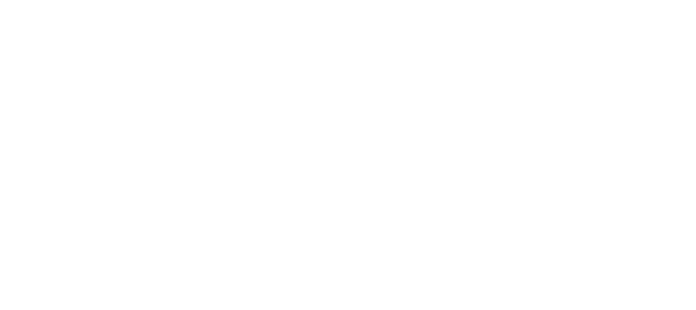
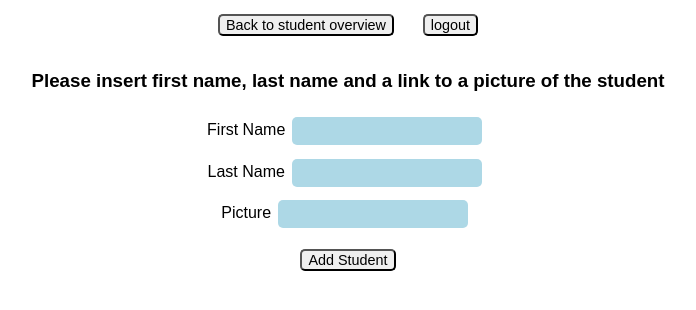
Before and after one commit to Ju1111/evaluator_frontend, a React (Create React App) app: page /batches/1/newstudent in a window 1280 px wide. Shown: the top 310 px of the page, without its empty margins (292-988 px from the left). Built offline with nearby package versions, Linux system fonts and the light colour scheme.

Commit message:
labels for student form

```diff
--- a/src/App.js
+++ b/src/App.js
@@ -5,6 +5,7 @@
 import LogoutPage from './components/logout/LogoutPage'
 import StudentsList from './components/studentslist/StudentsList'
 import AddBatch from './components/addbatch/AddBatch'
+import AddStudent from './components/addstudent/AddStudent'
 import { BrowserRouter as Router, Route, Redirect } from 'react-router-dom'
 
 class App extends Component {
@@ -17,6 +18,7 @@
           <Route exact path="/batches" component= { Batches } />
           <Route exact path="/batches/:batchId/students" component= { StudentsList } />
           <Route exact path="/newbatch" component= { AddBatch } />
+          <Route exact path="/batches/:batchId/newstudent" component= { AddStudent } />
           <Route exact path="/" render={ () => <Redirect to="/login" /> } />
         </div>
       </Router>
--- a/src/components/addbatch/BatchForm.js
+++ b/src/components/addbatch/BatchForm.js
@@ -32,13 +32,13 @@
 
   				<div>
   					<label htmlFor="startDate">Start Date</label>
-  					<input type="string" name="startDate" id="startDate" value={
+  					<input type="text" name="startDate" id="startDate" value={
   						this.state.startDate || ''
   					} onChange={ this.handleChange } />
   				</div>
   				<div>
   					<label htmlFor="endDate">End Date</label>
-  					<input type="string" name="endDate" id="endDate" value={
+  					<input type="text" name="endDate" id="endDate" value={
   						this.state.endDate || ''
   					} onChange={ this.handleChange } />
   				</div>
--- a/src/components/addstudent/AddStudent.js
+++ b/src/components/addstudent/AddStudent.js
@@ -28,7 +28,7 @@
     return (
       <div className="addStudent">
         <button className="back" onClick={ () => history.push('./batches') }>
-          Back to batches
+          Back to student overview
         </button>
         <button className="logout" onClick={ () => history.push('./logout') }>
           logout
--- /dev/null
+++ b/src/components/addstudent/StudentForm.css
@@ -0,0 +1,4 @@
+.addStudent input {
+  background-color: lightblue;
+  margin: 0.5em;
+}
--- a/src/components/addstudent/StudentForm.js
+++ b/src/components/addstudent/StudentForm.js
@@ -1,4 +1,5 @@
 import React, {PureComponent} from 'react'
+import './StudentForm.css'
 
 export default class BatchForm extends PureComponent {
 	state = { }
@@ -24,24 +25,24 @@
   				<div>
             <h3>Please insert first name, last name and a link to a picture of the student</h3>
   					<label htmlFor="firstName">First Name</label>
-  					<input type="number" name="batchNumber" id="batchNumber" value={
+  					<input type="text" name="firstName" id="firstName" value={
   						this.state.batchNumber || ''
   					} onChange={ this.handleChange } />
   				</div>
 
   				<div>
-  					<label htmlFor="startDate">Start Date</label>
-  					<input type="string" name="startDate" id="startDate" value={
+  					<label htmlFor="lastName">Last Name</label>
+  					<input type="text" name="lastName" id="lastName" value={
   						this.state.startDate || ''
   					} onChange={ this.handleChange } />
   				</div>
   				<div>
-  					<label htmlFor="endDate">End Date</label>
-  					<input type="string" name="endDate" id="endDate" value={
+  					<label htmlFor="picture">Picture</label>
+  					<input type="text" name="picture" id="picture" value={
   						this.state.endDate || ''
   					} onChange={ this.handleChange } />
   				</div>
-  				<button type="submit">Add Batch</button>
+  				<button type="submit">Add Student</button>
   			</form>
       </div>
 		)
--- /dev/null
+++ b/src/components/studentslist/Students.css
@@ -0,0 +1,19 @@
+.oneStudent {
+  border: 1px solid #777;
+  border-radius: 5px;
+  display: inline-block;
+  padding: 1em;
+  width: 30%;
+  margin: 1.5em;
+  cursor: pointer;
+  /* box-shadow: 0 0 50px green; */
+}
+
+.studentImage {
+  width: 100%;
+  height: 20%;
+}
+
+.studentName {
+  font-size: 1.5em;
+}
--- a/src/components/studentslist/Students.js
+++ b/src/components/studentslist/Students.js
@@ -2,7 +2,7 @@
 // import PropTypes from 'prop-types'
 import { withRouter } from 'react-router'
 import { connect } from 'react-redux'
-
+import './Students.css'
 
 class Student extends PureComponent {
 
@@ -18,7 +18,9 @@
     return(
       <div className="oneStudent" onClick={ this.handleClick }>
         <img className="studentImage" alt="student" src={ student.picture } />
-        Name:{ student.firstName } { student.lastName }
+        <div className="studentName">
+          { student.firstName } { student.lastName }
+        </div>
       </div>
     )
   }
--- a/src/components/studentslist/StudentsList.js
+++ b/src/components/studentslist/StudentsList.js
@@ -48,8 +48,6 @@
     if(students) {
       return (
         <div className="students">
-          <header className="studentsHeader">
-          </header>
           <button className="back" onClick={ () => history.push('/batches') }>
             Back to batches
           </button>
@@ -58,6 +56,9 @@
           </button>
           <button onClick={ () => history.push('./newstudent')}>
             Add a student
+          </button>
+          <button onClick={ () => history.push('./question')}>
+            Ask a question
           </button>
           <h1>Select a student you want to evaluate</h1>
           <div className="student">
```
